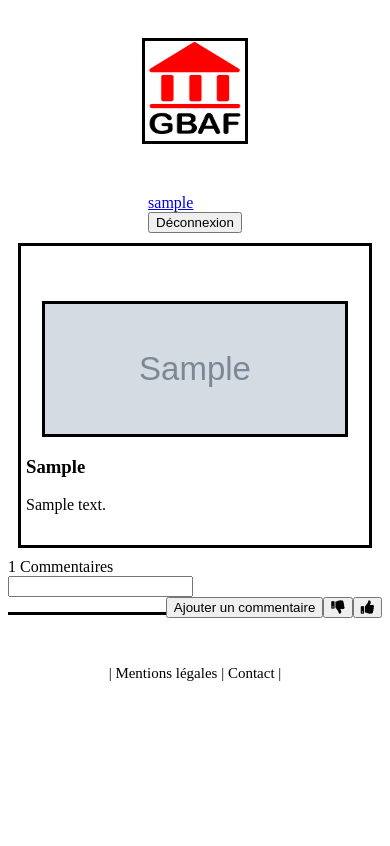
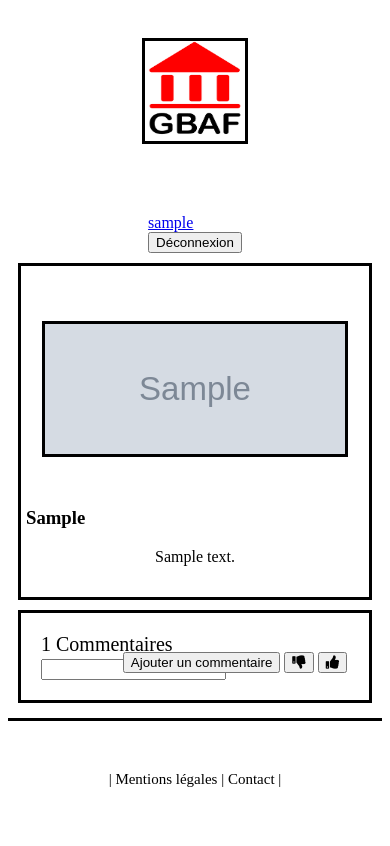
Before and after one commit to CARNEIRO-MOREIRA-Steven/gbaf, a PHP site: page /organisme.php?id=1 in a window 390 px wide. Before the commit the page ends 681 px from the top, so only its background shows below. Run offline with PHP 8.4, Linux system fonts and the light colour scheme; the visitor is signed in with stand-in values (Sample User, id 1); tables that the repository leaves empty or names only in its code hold one stand-in row (values such as "Sample post"); grey boxes marked "Sample" are stand-in pictures.

Commit message:
Modification class par rapport a organisme.php

```diff
--- a/css/style.css
+++ b/css/style.css
@@ -20,14 +24,14 @@
     margin-right: 50px;
 }
 
-button {
+.acteur_btn{
+    margin: -10px;
     float: right;
+    border-radius: 5px;
 }
 
-.element1,
-.element2,
-.element3,
-.element4 {
+.element
+ {
     border: solid 3px;
     margin: 20px;
     padding: 20px;
@@ -97,41 +96,35 @@ ul {
     height: 130px;
 }
 
-.txt_acteur {
+.acteurtxt2 {
     margin-top: 50px;
 }
 
-.comment_count {
+.comments {
     border: solid;
     display: block;
     font-size: 20px;
-    margin: 20px;
+    margin: 30px;
     padding: 20px;
 }
 
-.comment_section {
+.comments_section {
     border: solid 2px;
     border-radius: 10px;
     margin: 10px;
     padding: 10px;
 }
 
-.new_comment_btn {
+.groupe_btn{
     position: relative;
-    right: 100px;
-    bottom: 65px;
+    bottom: 30px;
+    float: right;
+    font-size: 15px;
 }
 
-.like-btn {
-    position: relative;
-    right: -90px;
-    bottom: 65px;
-}
 
-.dislike-btn {
-    position: relative;
-    right: -150px;
-    bottom: 65px;
+textarea{
+    width: 400px;
 }
 
 .footer {
@@ -140,33 +133,48 @@ ul {
     margin-top: 15px;
     padding: 50px;
     font-size: 15px;
+} .button1{margin: 10px;}
+
+.like_btn,
+.dislike_btn,
+.comments-btn{
+    text-decoration: none;
+    color: black;
+    float: right;
+    align-items: baseline;
+    margin: 2px;
+
+
 }
 
-
-@media screen and (max-width: 760px)
+@media screen and (max-width: 760px){
 
 /*Resposive Téléphone*/
-    {
+
+ .acteur_btn{margin-right: 5px;}
+
+
     .conteneur {
         margin-left: 10px;
         margin-right: 10px;
 
     }
-
-    .element1,
-    .element2,
-    .element3,
-    .element4 {
+.element {
         margin: 10px;
         padding: 5px;
+        height: 200px;
+        white-space: nowrap;
+        overflow: hidden;
+    text-overflow: ellipsis;
     }
 
     .img1 {
-        width: 300px;
+        width: 280px;;
         border: solid 3px;
         align-items: center;
         margin-top: 5px;
         margin-bottom: 5px;
+        white-space: nowrap;;
     }
 
     .divimg1 {
@@ -180,31 +188,17 @@ ul {
         bottom: 22px;
     }
 
-    .protectpeople {
+
+    .element2 {
         margin: 10px;
         padding: 5px;
     }
 
-    .formation_co {
-        margin: 10px;
-        padding: 5px;
+    p,ul {
+        padding-bottom: 10px;
+        text-align: center;
     }
 
-    .dsa_france {
-        margin: 10px;
-        padding: 5px;
-    }
-
-    .cde {
-        margin: 10px;
-        padding: 5px;
-    }
-
-    p {
-        padding-bottom: 10px;
-    }
-
-    p,
     h3 {
         text-align: left;
     }
@@ -213,10 +207,6 @@ ul {
         display: flex;
         flex-direction: column;
         align-items: center;
-    }
-
-    .nom_compte {
-        margin-top: 20px;
     }
 
     .new_comment_btn{
@@ -231,7 +221,7 @@ ul {
         bottom: 40px;
     }
 
-    .comment_count{
+    .comments{
         margin: 10px;
     }
 
```
Also changed, not shown: other parts of css/style.css (+20 -16 lines).
